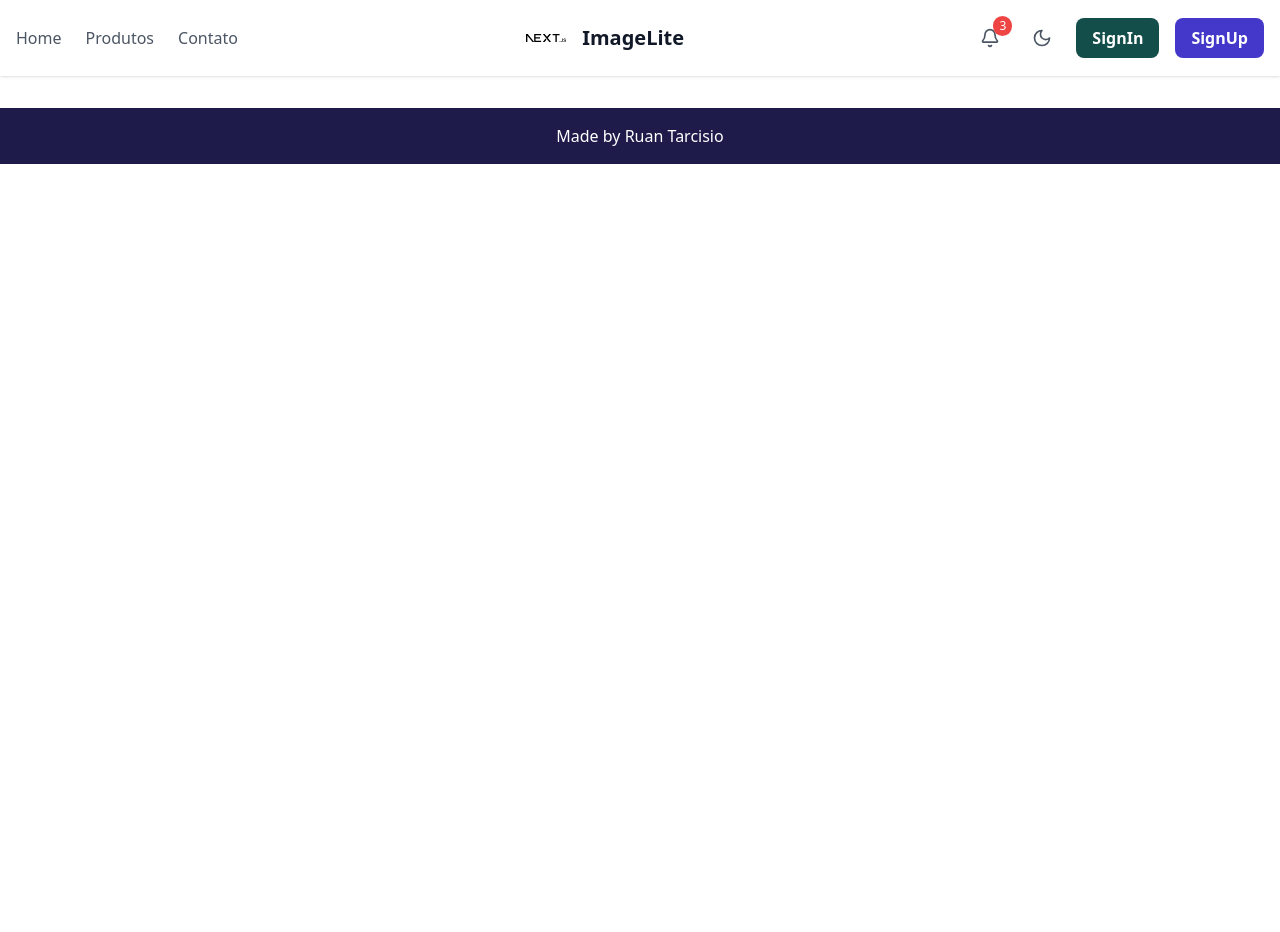
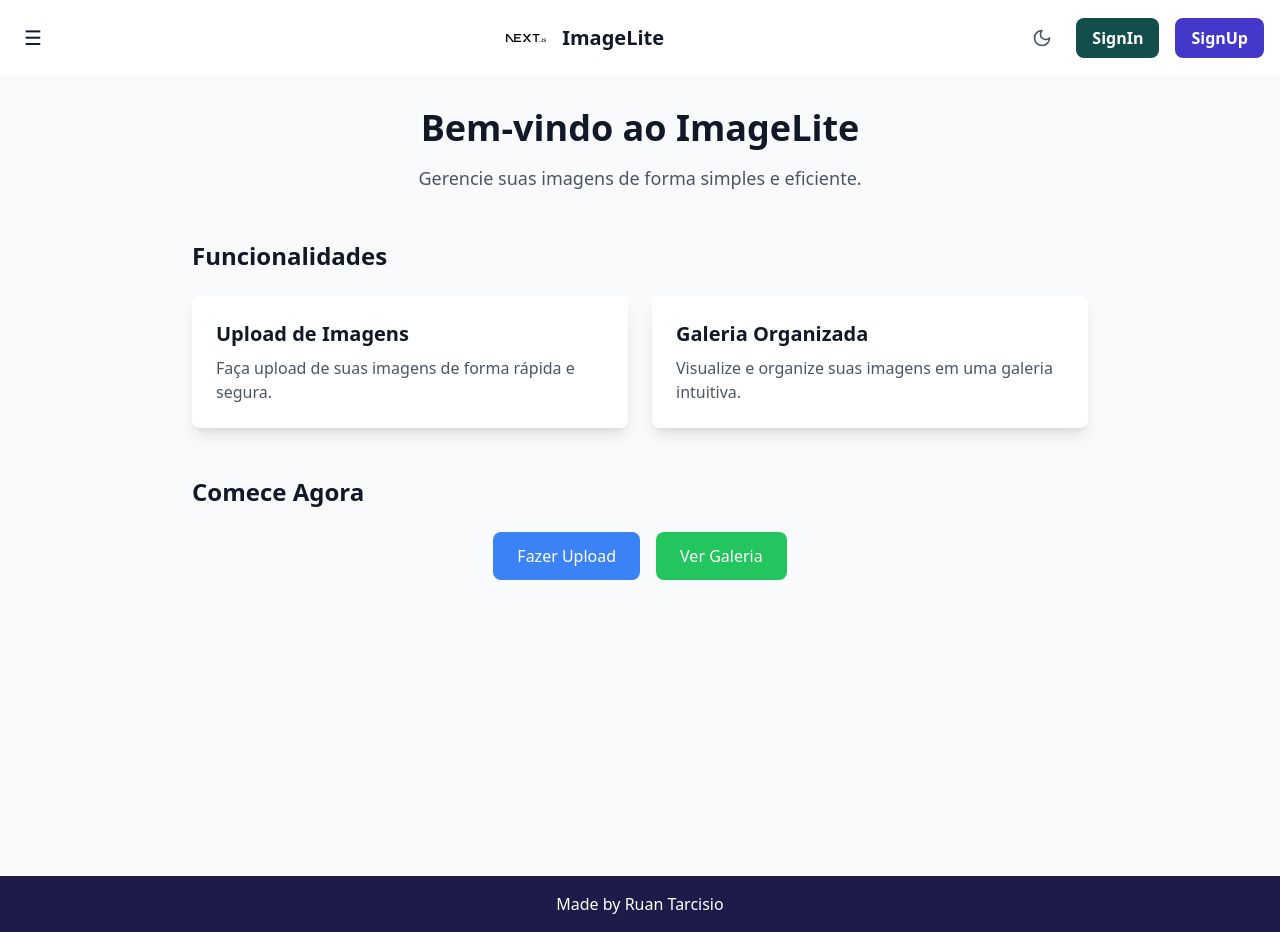
Before and after one commit to RuanTarcisio/imageLiteApiFront, a Next.js app: page / in a window 1280 px wide. Before the commit the page ends 800 px from the top, so only its background shows below. Built offline with nearby package versions, Linux system fonts and the light colour scheme.

Commit message:
correçao bug modo dark

```diff
--- a/package.json
+++ b/package.json
@@ -19,6 +19,7 @@
     "next": "14.1.1",
     "postcss": "8.4.32",
     "react": "18.2.0",
+    "react-datepicker": "^8.2.1",
     "react-dom": "18.2.0",
     "react-icons": "^5.5.0",
     "react-toastify": "^9.1.3",
--- a/src/app/galeria/page.tsx
+++ b/src/app/galeria/page.tsx
@@ -68,7 +68,7 @@ export default function GaleriaPage() {
                             onClick={searchImages}
                         />
 
-                        <Link href='/formulario'>
+                        <Link href='/upload'>
                             <Button
                                 style='bg-yellow-500 hover:bg-yellow-300'
                                 label='Add new'
--- a/src/app/login/page.tsx
+++ b/src/app/login/page.tsx
@@ -47,7 +47,7 @@ export default function LoginPage() {
   return (
     <Template loading={loading}>
       <div
-        className={`flex min-h-full flex-1 flex-col justify-center px-6 py-12 lg:px-8
+        className={`flex flex-1 flex-col justify-center px-6 py-12 lg:px-8
           ${currentTheme === "dark" ? "bg-gray-900 text-white" : "bg-white text-gray-900"}`}
       >
         <div className="sm:mx-auto sm:w-full sm:max-w-sm">
--- a/src/app/page.tsx
+++ b/src/app/page.tsx
@@ -3,7 +3,62 @@ import { Template } from "@/components/Templates";
 export default function Home() {
   return (
     <div>
-      <Template> </Template>
+      <Template>
+        <div className="min-h-screen bg-gray-50 dark:bg-gray-900 p-8">
+          <header className="text-center mb-12">
+            <h1 className="text-4xl font-bold text-gray-900 dark:text-white">
+              Bem-vindo ao ImageLite
+            </h1>
+            <p className="mt-4 text-lg text-gray-600 dark:text-gray-300">
+              Gerencie suas imagens de forma simples e eficiente.
+            </p>
+          </header>
+
+          <section className="max-w-4xl mx-auto">
+            <h2 className="text-2xl font-semibold text-gray-900 dark:text-white mb-6">
+              Funcionalidades
+            </h2>
+            <div className="grid grid-cols-1 md:grid-cols-2 gap-6">
+              <div className="bg-white dark:bg-gray-800 p-6 rounded-lg shadow-lg">
+                <h3 className="text-xl font-bold text-gray-900 dark:text-white">
+                  Upload de Imagens
+                </h3>
+                <p className="mt-2 text-gray-600 dark:text-gray-300">
+                  Faça upload de suas imagens de forma rápida e segura.
+                </p>
+              </div>
+              <div className="bg-white dark:bg-gray-800 p-6 rounded-lg shadow-lg">
+                <h3 className="text-xl font-bold text-gray-900 dark:text-white">
+                  Galeria Organizada
+                </h3>
+                <p className="mt-2 text-gray-600 dark:text-gray-300">
+                  Visualize e organize suas imagens em uma galeria intuitiva.
+                </p>
+              </div>
+            </div>
+          </section>
+
+          <section className="max-w-4xl mx-auto mt-12">
+            <h2 className="text-2xl font-semibold text-gray-900 dark:text-white mb-6">
+              Comece Agora
+            </h2>
+            <div className="flex justify-center gap-4">
+              <a
+                href="/upload"
+                className="bg-blue-500 text-white px-6 py-3 rounded-lg hover:bg-blue-600 transition-colors"
+              >
+                Fazer Upload
+              </a>
+              <a
+                href="/galeria"
+                className="bg-green-500 text-white px-6 py-3 rounded-lg hover:bg-green-600 transition-colors"
+              >
+                Ver Galeria
+              </a>
+            </div>
+          </section>
+        </div>
+      </Template>
     </div>
   );
 }
--- a/src/components/Templates.tsx
+++ b/src/components/Templates.tsx
@@ -1,4 +1,5 @@
-'use client';
+"use client";
+
 import { ToastContainer } from "react-toastify";
 import { Header } from "./layout/";
 
@@ -12,18 +13,9 @@ export const Template: React.FC<TemplateProps> = ({
   loading = false,
 }) => {
   return (
-        <>
+    <div className="min-h-screen flex flex-col bg-white dark:bg-gray-900">
       <Header />
-            <div
-                className={`${
-                    loading ? 'animate-pulse' : ''
-                } container mx-auto mt-8 px-4`}
-            >
-                <RenderIf condition={loading}>
-                    <div className="text-center">
-                        <Loading />
-                    </div>
-                </RenderIf>
+      <div className={`flex-1 ${loading ? "animate-pulse" : ""}`}>
         {children}
       </div>
       <Footer />
@@ -39,7 +31,15 @@ export const Template: React.FC<TemplateProps> = ({
         pauseOnHover={false}
         theme="dark"
       />
-        </>
+    </div>
+  );
+};
+
+const Footer: React.FC = () => {
+  return (
+    <footer className="bg-indigo-950 text-white py-4">
+      <div className="text-center">Made by Ruan Tarcisio</div>
+    </footer>
   );
 };
 
@@ -81,13 +81,3 @@ const Loading: React.FC = () => {
     </div>
   );
 };
-
-const Footer: React.FC = () => {
-    return (
-        <footer className="bg-indigo-950 text-white py-4 mt-8">
-            <div className="container mx-auto text-center">
-                Made by Ruan Tarcisio
-            </div>
-        </footer>
-    );
-};
--- a/src/components/auth/LoginForm.tsx
+++ b/src/components/auth/LoginForm.tsx
@@ -69,9 +69,9 @@ export const LoginForm = ({ onSubmit, loading }: LoginFormProps) => {
       </form>
 
       <div className="relative">
-        <div className="absolute inset-0 flex items-center">
+        {/* <div className="absolute inset-0 flex items-center">
           <span className="w-full border-t" />
-        </div>
+        </div> */}
         <div className="relative flex justify-center text-xs uppercase">
           <span className="bg-background px-2 text-muted-foreground">
             Or continue with
--- a/src/components/layout/Header.tsx
+++ b/src/components/layout/Header.tsx
@@ -7,7 +7,7 @@ import { useRouter } from "next/navigation";
 import { useTheme } from "next-themes";
 import { Button } from "@/components";
 import Image from "next/image";
-import { Moon, Sun, Bell } from "lucide-react";
+import { Moon, Sun } from "lucide-react";
 
 export const Header = () => {
   const { theme, setTheme, systemTheme } = useTheme();
@@ -15,87 +15,73 @@ export const Header = () => {
   const auth = useAuth();
   const router = useRouter();
   const [isAuthenticated, setIsAuthenticated] = useState(false);
+  const [isDropdownOpen, setIsDropdownOpen] = useState(false);
 
   useEffect(() => {
     setIsMounted(true);
     setIsAuthenticated(auth.isSessionValid());
   }, [auth]);
 
-  // Define o tema atual, considerando o sistema
   const currentTheme = theme === "system" ? systemTheme : theme;
-  console.log("Tema atual:", theme, "Tema do sistema:", systemTheme);
 
-  // Evita problemas de renderização no servidor
   if (!isMounted) return null;
 
   return (
     <nav className="navbar bg-base-100 shadow flex justify-between items-center p-4 dark:bg-gray-800">
-      <div className="flex items-center gap-4">
-        {/* Links de Navegação */}
-        <div className="hidden md:flex gap-6 text-gray-600 dark:text-gray-300">
-          <button
-            onClick={() => router.push("/")}
-            className="hover:text-indigo-600"
+      {/* Menu Dropdown */}
+      <div className="relative">
+        <button
+          onClick={() => setIsDropdownOpen(!isDropdownOpen)}
+          className="p-2 rounded-full hover:bg-gray-200 dark:hover:bg-gray-700 transition"
+          aria-haspopup="menu"
+          aria-expanded={isDropdownOpen}
+          aria-label="Dropdown"
+        >
+          <span className="text-gray-900 dark:text-gray-100 text-xl">☰</span>
+        </button>
+
+        {isDropdownOpen && (
+          <ul
+            className="absolute left-0 mt-2 w-40 bg-white dark:bg-gray-800 shadow-lg rounded-md overflow-hidden z-10 text-black dark:text-white"
+            role="menu"
           >
-            Home
-          </button>
-          <button
-            onClick={() => router.push("/products")}
-            className="hover:text-indigo-600"
-          >
-            Produtos
-          </button>
-          <button
-            onClick={() => router.push("/contact")}
-            className="hover:text-indigo-600"
-          >
-            Contato
-          </button>
-        </div>
+            <li className="mt-2">
+              <a href="#" className="block px-4 py-2 hover:bg-gray-100 dark:hover:bg-gray-700">
+                Link 1
+              </a>
+            </li>
+            <li>
+              <a href="#" className="block px-4 py-2 hover:bg-gray-100 dark:hover:bg-gray-700">
+                Link 2
+              </a>
+            </li>
+            <li>
+              <a href="#" className="block px-4 py-2 hover:bg-gray-100 dark:hover:bg-gray-700">
+                Link 3
+              </a>
+            </li>
+            {/* <hr className="border-gray-300 dark:border-gray-600" /> */}
+            <li>
+              <a href="#" className="block px-4 py-2 hover:bg-gray-100 dark:hover:bg-gray-700">
+                Link 4
+              </a>
+            </li>
+          </ul>
+        )}
       </div>
 
-      <Button
-        className="hover:text-indigo-600"
-        onClick={() => router.push("/")}
-      >
-        <div className="flex space-x-4">
+      {/* Logo */}
+      <Button className="hover:text-indigo-600" onClick={() => router.push("/")}>
+        <div className="flex space-x-4 ml-24">
           <Image src="/next.svg" alt="Logo" width={40} height={40} />
-
           <h1 className="text-xl font-semibold text-gray-900 dark:text-gray-100 text-center">
             ImageLite
           </h1>
         </div>
       </Button>
 
-      {/*  <Button
-          style="bg-red-700"
-          variant="outline"
-          type="button"
-          disabled={loading}
-          className="w-full"
-          onClick={handleGoogleLogin}
-        >
-        */}
-
-      {/* Barra de Pesquisa
-      <div className="hidden md:flex items-center border border-gray-300 rounded-full px-4 py-1 bg-white dark:bg-gray-700">
-        <input
-          type="text"
-          placeholder="Buscar..."
-          className="bg-transparent outline-none text-sm w-40 md:w-64 text-gray-900 dark:text-gray-100"
-        />
-      </div> */}
-
-      {/* Área Direita: Notificações, Tema, Avatar/Login */}
+      {/* Área Direita */}
       <div className="flex items-center gap-4">
-        {/* Botão de Notificações */}
-        <button className="relative p-2 hover:bg-gray-100 dark:hover:bg-gray-700 rounded-full">
-          <Bell className="w-5 h-5 text-gray-600 dark:text-gray-300" />
-          <span className="absolute -top-1 -right-1 bg-red-500 text-white text-xs px-1.5 py-0.5 rounded-full">
-            3
-          </span>
-        </button>
-
         {/* Alternador de Tema */}
         <button
           onClick={() => setTheme(currentTheme === "dark" ? "light" : "dark")}
@@ -125,7 +111,6 @@ export const Header = () => {
               </div>
             </MenuButton>
 
-            {/* Menu Dropdown */}
             <MenuItems className="absolute right-0 mt-2 w-48 origin-top-right bg-white dark:bg-gray-800 rounded-md shadow-lg ring-1 ring-black ring-opacity-5 focus:outline-none z-50 transition-opacity duration-200">
               <MenuItem>
                 <div className="p-4 flex items-center gap-2">
@@ -142,16 +127,14 @@ export const Header = () => {
                     <h6 className="text-sm font-semibold text-gray-900 dark:text-gray-100">
                       John Doe
                     </h6>
-                    <small className="text-gray-500 dark:text-gray-400">
-                      Admin
-                    </small>
+                    <small className="text-gray-500 dark:text-gray-400">Admin</small>
                   </div>
                 </div>
               </MenuItem>
               <MenuItem>
                 <button
                   onClick={() => router.push("/profile")}
-                  className="block w-full text-left px-4 py-2 text-sm text-gray-700 dark:text-gray-200 hover:bg-gray-100 dark:hover:bg-gray-700"
+                  className="block w-full text-left px-4 py-2 text-sm hover:bg-gray-100 dark:hover:bg-gray-700"
                 >
                   Meu Perfil
                 </button>
@@ -159,7 +142,7 @@ export const Header = () => {
               <MenuItem>
                 <button
                   onClick={() => router.push("/settings")}
-                  className="block w-full text-left px-4 py-2 text-sm text-gray-700 dark:text-gray-200 hover:bg-gray-100 dark:hover:bg-gray-700"
+                  className="block w-full text-left px-4 py-2 text-sm hover:bg-gray-100 dark:hover:bg-gray-700"
                 >
                   Configurações
                 </button>
@@ -170,7 +153,7 @@ export const Header = () => {
                     auth.invalidateSession();
                     router.push("/login");
                   }}
-                  className="block w-full text-left px-4 py-2 text-sm text-gray-700 dark:text-gray-200 hover:bg-gray-100 dark:hover:bg-gray-700"
+                  className="block w-full text-left px-4 py-2 text-sm hover:bg-gray-100 dark:hover:bg-gray-700"
                 >
                   Sair
                 </button>
@@ -179,16 +162,14 @@ export const Header = () => {
           </Menu>
         ) : (
           <div className="flex space-x-4">
-            {" "}
-            {/* Flexbox para alinhar os botões horizontalmente com espaçamento */}
             <Button
-              className=" text-white font-semibold py-2 px-4 rounded focus:outline-none focus:ring-2 focus:ring-indigo-500 focus:ring-offset-2 transition duration-150 ease-in-out"
-              style="bg-teal-900 hover:bg-green-600 "
+              className="text-white font-semibold py-2 px-4 rounded focus:ring-2 focus:ring-indigo-500 transition duration-150 ease-in-out"
+              style="bg-teal-900 hover:bg-green-600"
               label="SignIn"
               onClick={() => router.push("/login")}
             />
             <Button
-              className=" text-white font-semibold py-2 px-4 rounded focus:outline-none focus:ring-2 focus:ring-indigo-500 focus:ring-offset-2 transition duration-150 ease-in-out"
+              className="text-white font-semibold py-2 px-4 rounded focus:ring-2 focus:ring-indigo-500 transition duration-150 ease-in-out"
               style="bg-indigo-700 hover:bg-blue-500"
               label="SignUp"
               onClick={() => router.push("/register")}
```
Also changed, not shown: src/app/upload/formScheme.ts (renamed from src/app/formulario/formScheme.ts), src/app/upload/page.tsx (renamed from src/app/formulario/page.tsx), 1 other file (tests, documents, lock files or other folders). Lines whose indentation alone changed are shown as unchanged.
